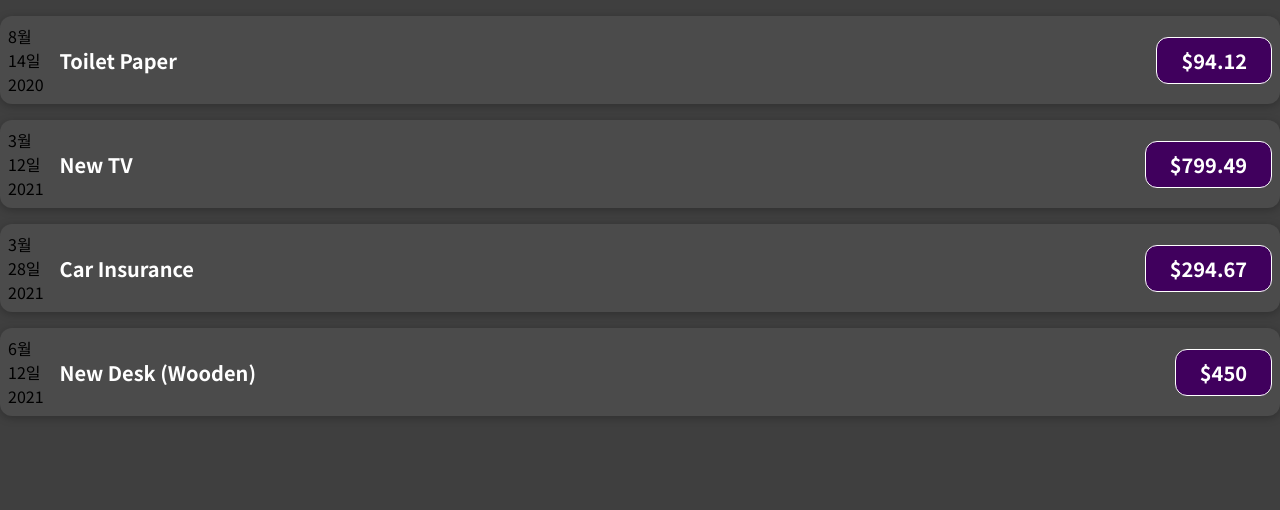
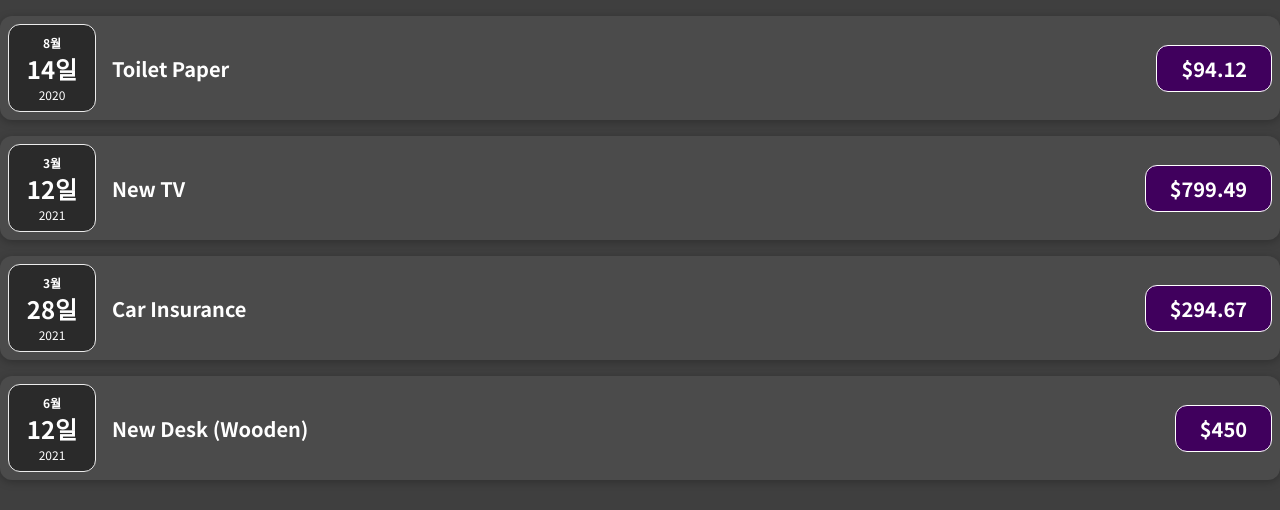
Before and after one commit to hyehye225/FE_study, a JavaScript app in the folder react/01-starting-setup/: page / in a window 1280 px wide. Shown: the top 510 px of the page. Built offline with nearby package versions, Linux system fonts and the light colour scheme.

Commit message:
51. props를 전달하고 받는 대안적 방법/props 처리하기

```diff
--- /dev/null
+++ b/react/01-starting-setup/src/components/ExpenseDate.css
@@ -0,0 +1,26 @@
+.expense-date {
+  display: flex;
+  flex-direction: column;
+  width: 5.5rem;
+  height: 5.5rem;
+  border: 1px solid #ececec;
+  background-color: #2a2a2a;
+  color: white;
+  border-radius: 12px;
+  align-items: center;
+  justify-content: center;
+}
+
+.expense-date__month {
+  font-size: 0.75rem;
+  font-weight: bold;
+}
+
+.expense-date__year {
+  font-size: 0.75rem;
+}
+
+.expense-date__day {
+  font-size: 1.5rem;
+  font-weight: bold;
+}
--- /dev/null
+++ b/react/01-starting-setup/src/components/ExpenseDate.js
@@ -0,0 +1,15 @@
+import "./ExpenseDate.css";
+function ExpenseDate(props) {
+  const month = props.date.toLocaleString("ko", { month: "long" });
+  const year = props.date.getFullYear();
+  const day = props.date.toLocaleString("ko", { day: "2-digit" });
+  return (
+    <div className="expense-date">
+      <div className="expense-date__month">{month}</div>
+      <div className="expense-date__day">{day}</div>
+      <div className="expense-date__year">{year}</div>
+    </div>
+  );
+}
+
+export default ExpenseDate;
--- a/react/01-starting-setup/src/components/ExpenseItem.js
+++ b/react/01-starting-setup/src/components/ExpenseItem.js
@@ -1,22 +1,12 @@
 import "./ExpenseItem.css";
+import ExpenseDate from "./ExpenseDate";
 function ExpenseItem(props) {
-  //   const expenseDate = new Date(2023, 10, 27);
-  //   const expenseTitle = "Car Insurance";
-  //   const expenseAmount = 294.67;
-  const month = props.date.toLocaleString("ko", { month: "long" });
-  const year = props.date.getFullYear();
-  const day = props.date.toLocaleString("ko", { day: "2-digit" });
-
   const expenseTitle = props.title;
   const expenseAmount = props.amount;
 
   return (
     <div className="expense-item">
-      <div>
-        <div>{month}</div>
-        <div>{day}</div>
-        <div>{year}</div>
-      </div>
+      <ExpenseDate date={props.date} />
       <div className="expense-item__description">
         <h2>{expenseTitle}</h2>
         <div className="expense-item__price">${expenseAmount}</div>
```
